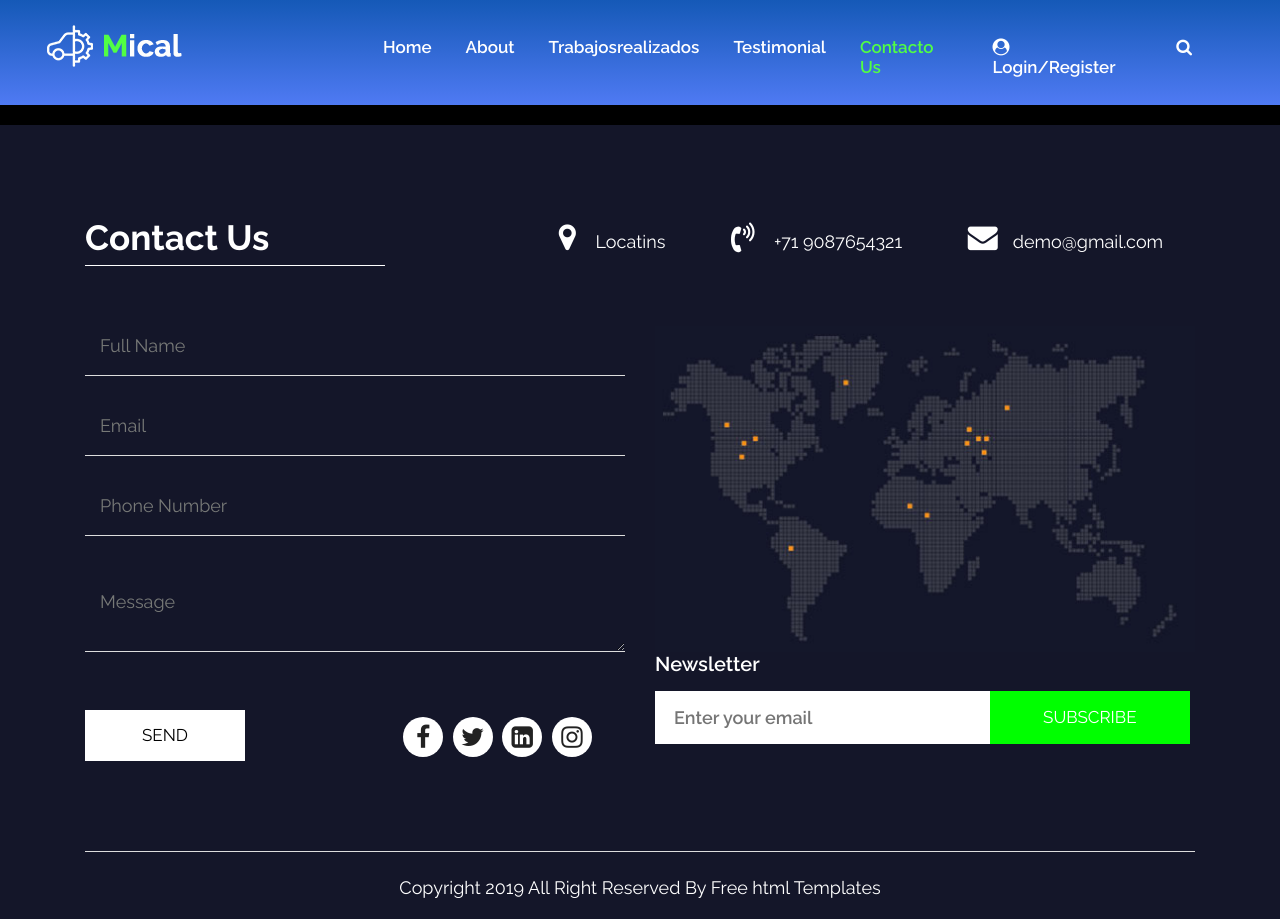
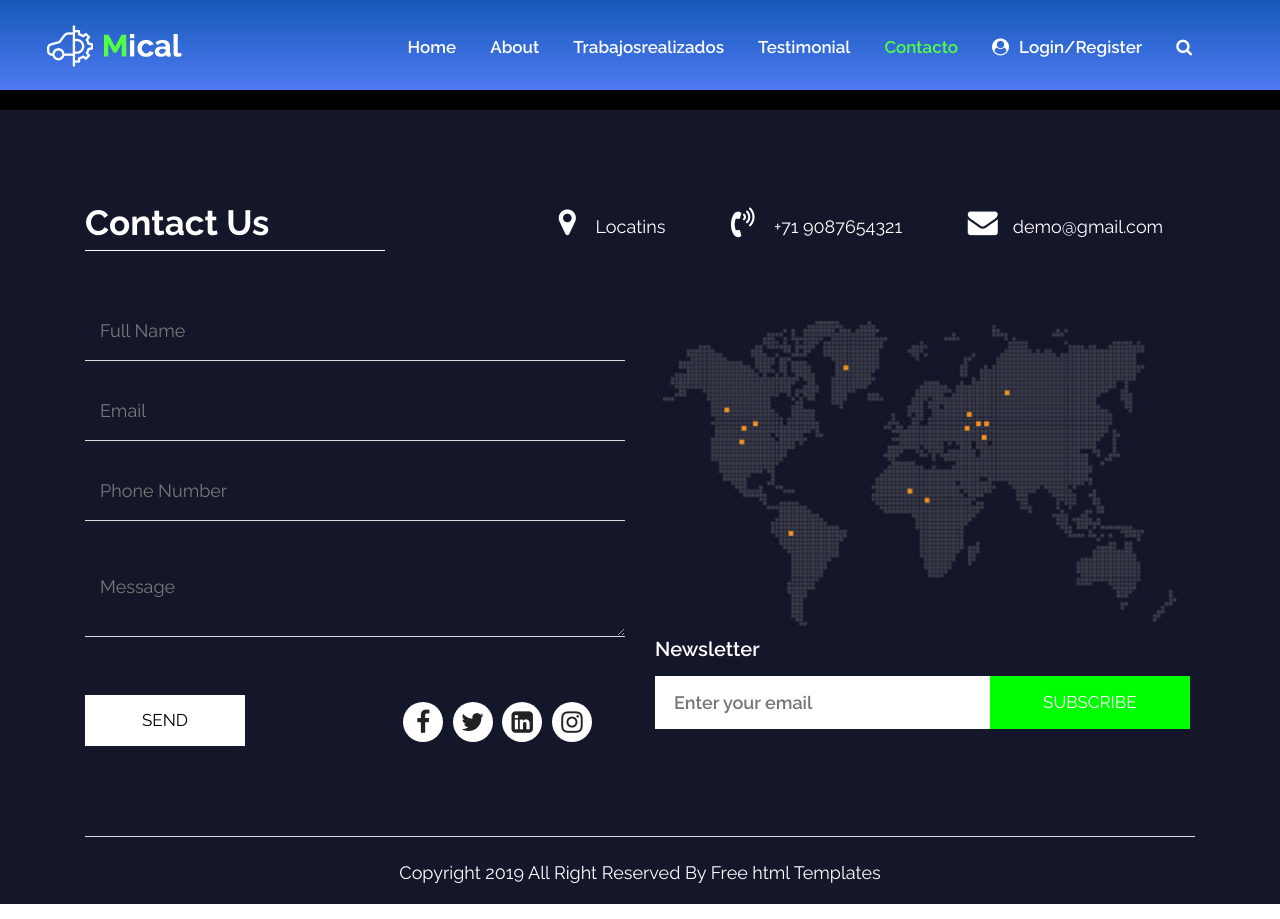
Before and after one commit to luisdenis89/luisdenis89.github.io, a plain HTML site: page contact.html in a window 1280 px wide. Drawn offline with nearby package versions, Linux system fonts and the light colour scheme.

Commit message:
Update contact.html
contacto

```diff
--- a/contact.html
+++ b/contact.html
@@ -71,7 +71,7 @@
                                  <a class="nav-link" href="testimonial.html">Testimonial</a>
                               </li>
                               <li class="nav-item active">
-                                 <a class="nav-link" href="contacto.html">Contacto Us</a>
+                                 <a class="nav-link" href="contacto.html">Contacto </a>
                               </li>
                               <li class="nav-item d_none">
                                  <a class="nav-link" href="#"><i class="fa fa-user-circle padd_right" aria-hidden="true"></i>Login/Register</a>
```
